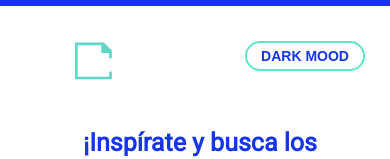
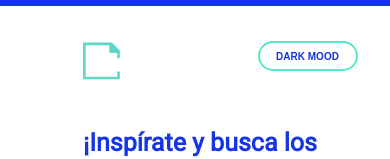
Before and after one commit to maxmferreyra/buscador-de-gifs, a React (Create React App) app: page / in a window 390 px wide. Shown: the top 159 px of the page. Built offline with nearby package versions, Linux system fonts and the light colour scheme; no server answers.

Commit message:
css responsive changes

```diff
--- a/package.json
+++ b/package.json
@@ -11,7 +11,7 @@
     "@testing-library/user-event": "^12.8.3",
     "react": "^17.0.2",
     "react-dom": "^17.0.2",
-    "react-scripts": "4.0.3",
+    "react-scripts": "^4.0.3",
     "web-vitals": "^1.1.2"
   },
   "scripts": {
--- a/src/index.css
+++ b/src/index.css
@@ -190,15 +190,16 @@ h3 {
   color: white;
 }
 
-@media (max-width: 400px) {
+@media screen and (max-width: 400px) {
   body {
     max-width: 400px;
   }
 
   header button {
-    margin: 10px 0px 10px 40px;
-    width: 120px;
+    margin: 10px 0px 10px 30px;
+    width: 100px;
     height: 30px;
+    font-size: 10px;
   }
 
   header img {
@@ -224,12 +225,13 @@ h3 {
   .container-gifs {
     margin: 0px;
     width: 400px;
+
   }
 
   .container-gifs img {
     margin: 10px;
-    width: 180px;
-    height: 180px;
+    width: 130px;
+    height: 120px;
   }
 
   .containerList {
```
Also changed, not shown: 1 other file (tests, documents, lock files or other folders).
